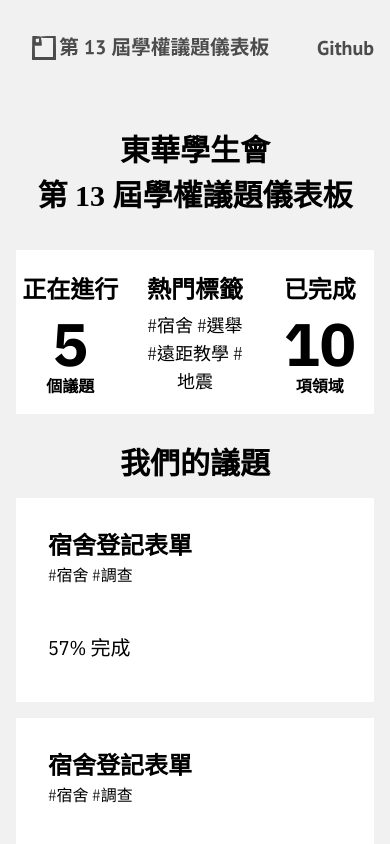
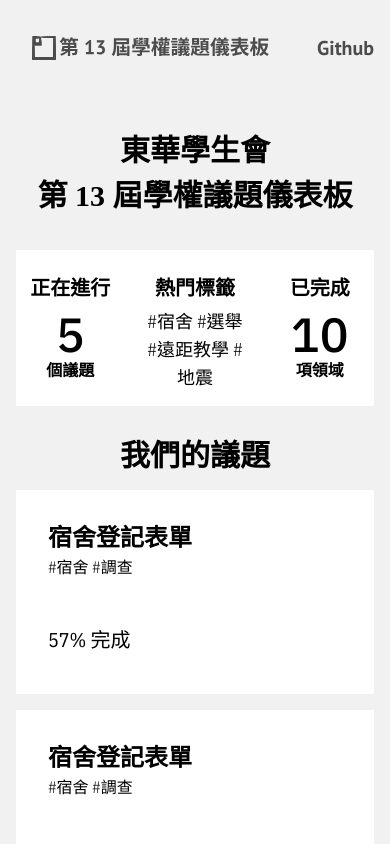
Before and after one commit to yc97463/ndhusa-traffic, a Next.js app: page / in a window 390 px wide. Shown: the top 844 px of the page. Built offline with nearby package versions, Linux system fonts and the light colour scheme.

Commit message:
feat style: adjest highlight text

```diff
--- a/styles/globals.css
+++ b/styles/globals.css
@@ -98,12 +98,12 @@ h1 {
 }
 
 .highlight h2 {
-  @apply text-2xl font-bold text-center mt-2 mb-1 lg:mb-2 lg:mt-4 lg:text-3xl;
+  @apply text-xl font-semibold text-center mt-2 mb-1 md:text-2xl lg:mb-2 lg:mt-4 lg:text-3xl lg:font-bold;
   font-family: "PT Sans", "Noto Sans TC", sans-serif;
 }
 
 .highlight .big-number {
-  @apply text-6xl font-bold text-center mt-1 ibm-plex-sans md:mt-2 md:text-7xl lg:mt-4 lg:text-8xl;
+  @apply text-5xl font-medium text-center mt-1 ibm-plex-sans md:mt-2 md:text-7xl lg:mt-4 lg:text-8xl lg:font-bold;
 }
 
 .highlight .hashtag {
```
